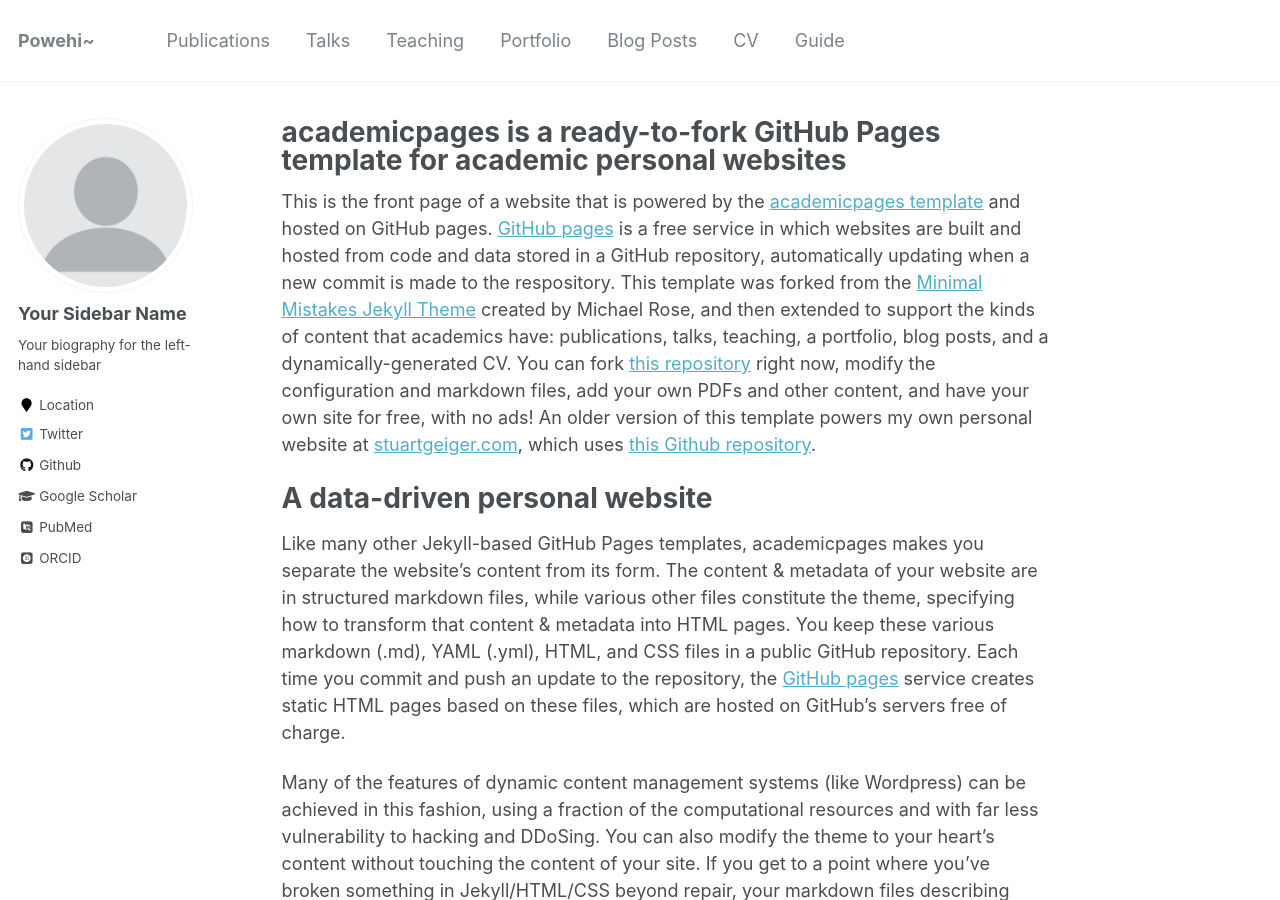
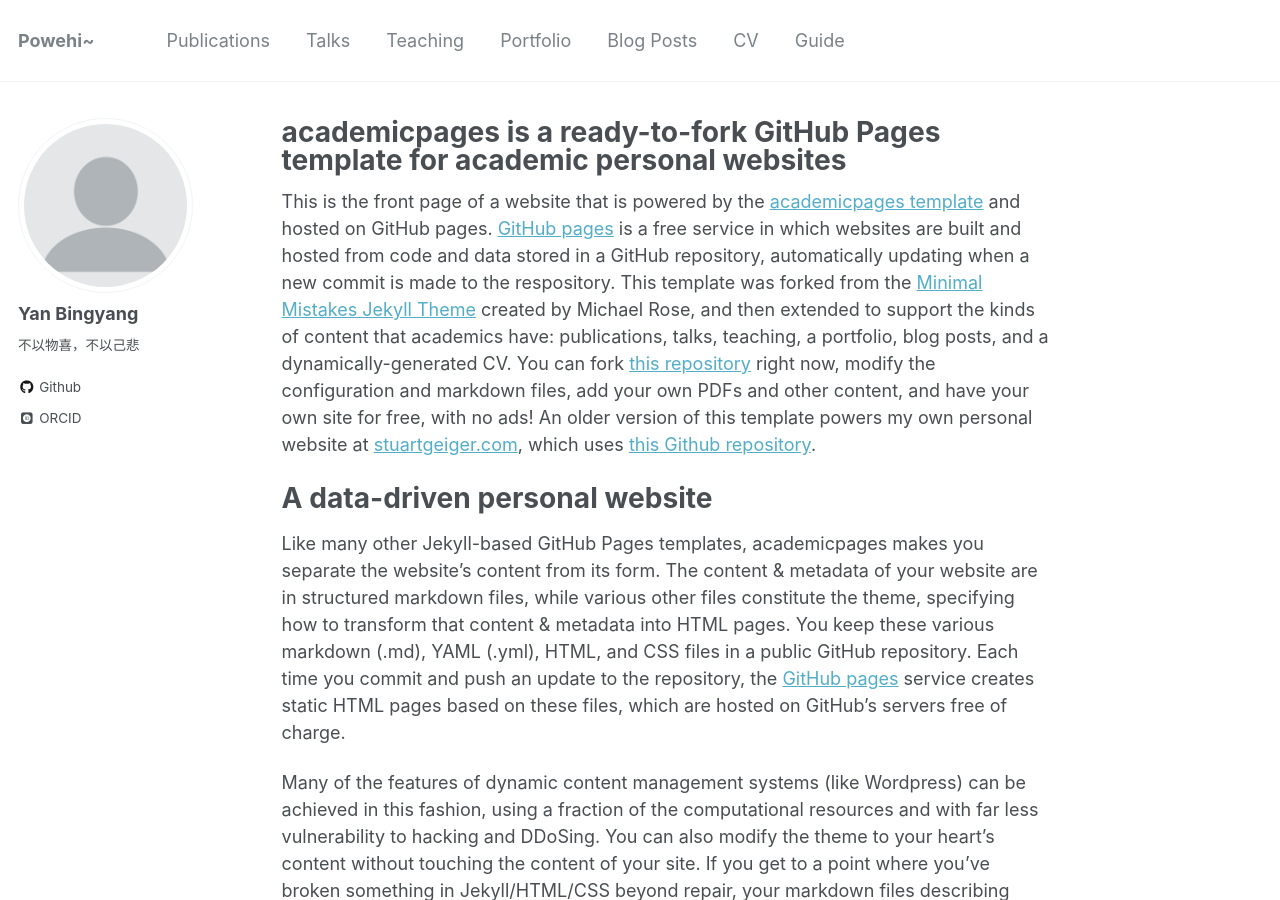
Before and after one commit to byYanXX/byYanXX.github.io, a Jekyll site: the page built from _pages/about.md, in a window 1280 px wide and 900 px high. Built offline with Jekyll 4.4.1, drawn with Linux system fonts in a browser that asks for light colours; some web fonts are replaced.

Commit message:
Update _config.yml

```diff
--- a/_config.yml
+++ b/_config.yml
@@ -29,11 +29,11 @@
   facebook:
     appid                :
     num_posts            : # 5 (default)
-    colorscheme          : # "light" (default), "dark"
+    colorscheme          : "dark" # "light" (default),
 staticman:
-  allowedFields          : ['name', 'email', 'url', 'message']
-  branch                 : "gh-pages" # "master", "gh-pages"
-  commitMessage          : "New comment."
+  allowedFields          : # ['name', 'email', 'url', 'message']
+  branch                 : "master" # "master", "gh-pages"
+  commitMessage          : # "New comment."
   filename               : comment-{@timestamp}
   format                 : "yml"
   moderation             : true
@@ -73,31 +73,31 @@
 
 # Analytics
 analytics:
-  provider               :  "google-universal" # false (default), "google", "google-universal", "custom"
+  provider               : false # false (default), "google", "google-universal", "custom"
   google:
     tracking_id          :
 
 
 # Site Author
 author:
-  name             : "Your Sidebar Name"
+  name             : "Yan Bingyang"
   avatar           : "profile.png"
-  bio              : "Your biography for the left-hand sidebar"
-  location         : "Location"
+  bio              : "不以物喜，不以己悲"
+  location         : # "Location"
   employer         :
-  pubmed           : "https://www.ncbi.nlm.nih.gov/pubmed/?term=john+snow"
-  googlescholar    : "http://yourfullgooglescholarurl.com"
-  email            :
-  researchgate     :  # example: "https://www.researchgate.net/profile/yourprofile"
+  # pubmed           : "https://www.ncbi.nlm.nih.gov/pubmed/?term=john+snow"
+  # googlescholar    : "http://yourfullgooglescholarurl.com"
+  # email            :
+  # researchgate     :  # example: "https://www.researchgate.net/profile/yourprofile"
   uri              :
   bitbucket        :
   codepen          :
   dribbble         :
   flickr           :
-  facebook         :
+  # facebook         :
   foursquare       :
   github           : "byYanXX"
-  google_plus      :
+  # google_plus      :
   keybase          :
   instagram        :
   impactstory      : #"https://profiles.impactstory.org/u/xxxx-xxxx-xxxx-xxxx"
@@ -109,7 +109,7 @@
   stackoverflow    : # http://stackoverflow.com/users/123456/username
   steam            :
   tumblr           :
-  twitter          : "replacethistwitterhandle"
+  # twitter          : "replacethistwitterhandle"
   vine             :
   weibo            :
   xing             :
```
